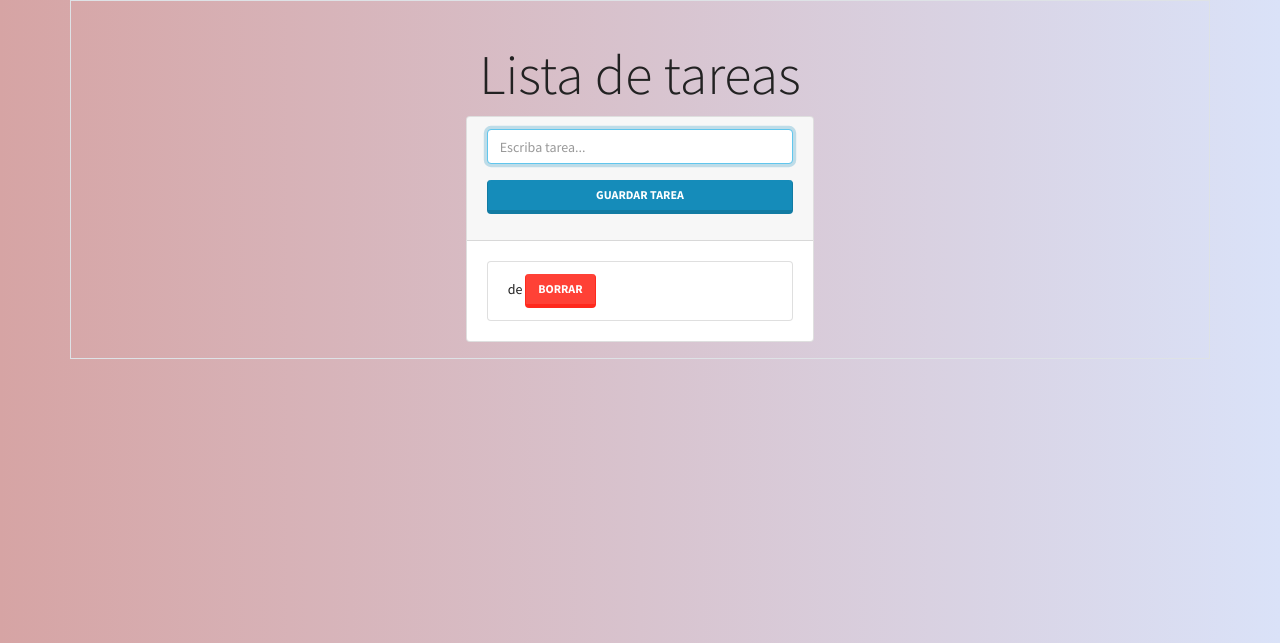
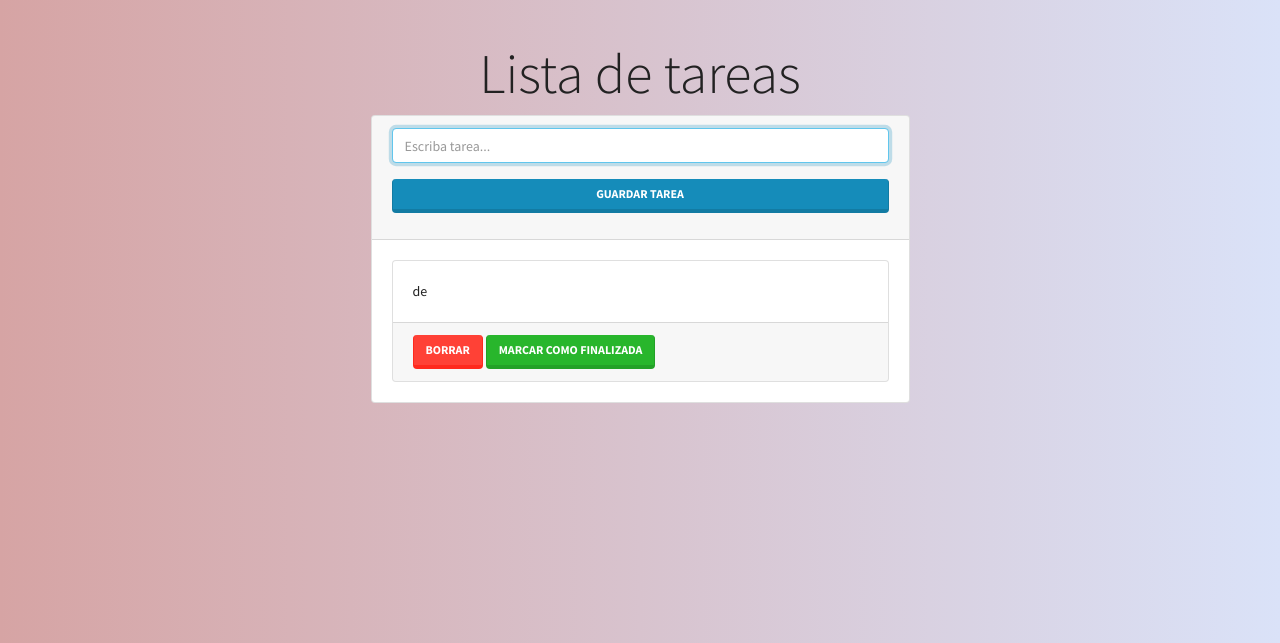
Before and after one commit to divi817/FlaskApp, a Flask app: page / in a window 1280 px wide. Shown: the top 643 px of the page. Run offline with Flask 2, Linux system fonts and the light colour scheme; data comes from the database, SQL or seed files in the repository; some libraries are stand-ins or nearby versions.

Commit message:
update diseño lista

```diff
--- a/templates/index.html
+++ b/templates/index.html
@@ -12,10 +12,10 @@
 </head>
 
 <body>
-    <main class="container p-3 border">
+    <main class="container p-3">
         <h1 class="display-4 text-center mt-4">Lista de tareas</h1>
         <div class="row">
-            <div class="col-md-4 offset-md-4 my-auto">
+            <div class="col-md-6 offset-md-3 my-auto">
                 <div class="card">
                     <div class="card-header">
                         <form action="/create-task" method="POST">
@@ -28,9 +28,16 @@
                     <div class="card-body">
                         <ul class="list-group">
                             {% for task in tasks %}
-                            <li class="list-group-item">
-                                {{task.content}}
-                                <a href="" class="btn btn-danger">Borrar</a>
+                            <li class="card">
+
+                                <div class="card-body">
+                                    {{task.content}}
+                                </div>
+                                <div class="card-footer">
+                                    <a href="" class="btn btn-danger">Borrar</a>
+                                    <a href="" class="btn btn-success">Marcar como finalizada</a>
+                                </div>
+
                             </li>
                             {% endfor %}
                         </ul>
```
